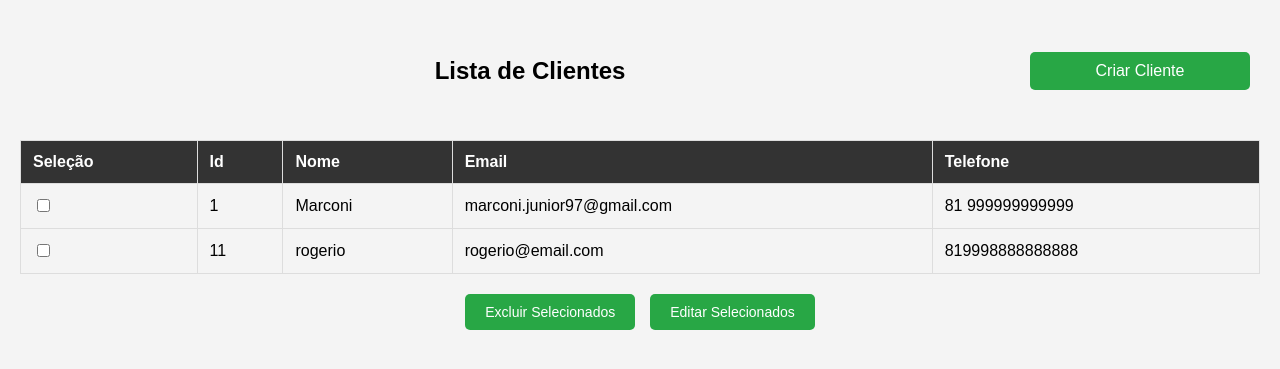
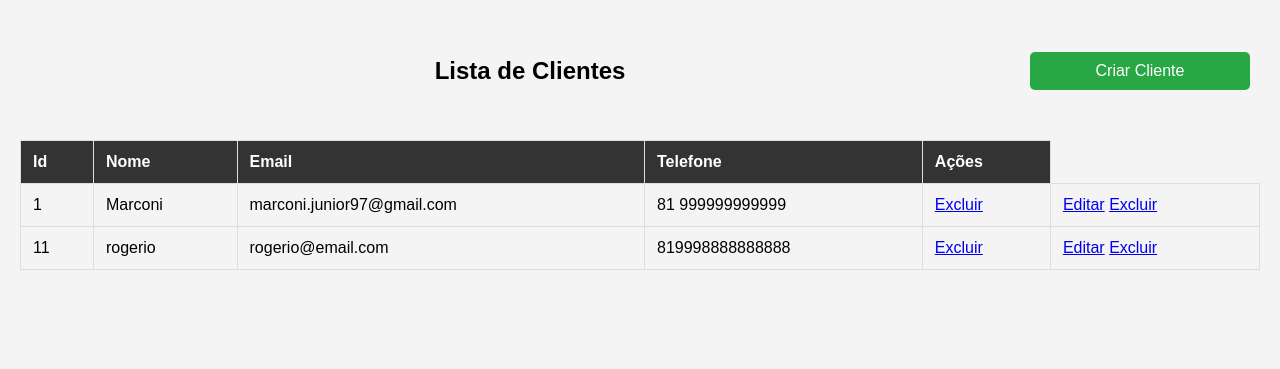
Before and after one commit to natan20200679/Django, a Django app: page /clientes/ in a window 1280 px wide. Shown: the part 58-427 px from the top of the page. Run offline with Django 5.2, Linux system fonts and the light colour scheme; a user stored in the database is signed in; data comes from the database, SQL or seed files in the repository.

Commit message:
Remove "<Form>" and Update button links

```diff
--- a/barbearia_pdv/pdv/templates/pdv/clientes.html
+++ b/barbearia_pdv/pdv/templates/pdv/clientes.html
@@ -1,40 +1,42 @@
 {% extends 'pdv/base.html' %}
+
 {% load static %}
+
 {% block extra_styles %}
 <link rel="stylesheet" href="{% static 'tabelas/tabelas.css' %}">
 {% endblock %}
+
 {% block content %}
 <div class="titulo">
     <h2>Lista de Clientes</h2>
     <a href="{% url 'criar_cliente' %}" class="btn">Criar Cliente</a>
 </div>
-<form method="POST" action="{% url 'excluir_cliente' %}">
-    {% csrf_token %}
 <table>
     <tr>
-            <th>Seleção</th>
         <th>Id</th>
         <th>Nome</th>
         <th>Email</th>
         <th>Telefone</th>
+        <th>Ações</th> <!-- Mudamos o nome da coluna de Seleção para Ações -->
     </tr>
     {% for cliente in clientes %}
         <tr>
-            <td>
-                <input type="checkbox" name="clientes_selecionados" value="{{ cliente.id }}">
-            </td>
             <td>{{ cliente.id }}</td>
             <td>{{ cliente.nome }}</td>
             <td>{{ cliente.email }}</td>
             <td>{{ cliente.telefone }}</td>
+            <td>
+                <!-- O link direciona para a tela excluir_cliente.html perfeitamente -->
+                <a href="{% url 'excluir_cliente' cliente.id %}" class="btn-excluir">Excluir</a>
+            </td>
+            <td>
+                <a href="#" class="btn-editar">Editar</a>
+                <a href="{% url 'excluir_cliente' cliente.id %}" class="btn-excluir">Excluir</a>
+            </td>
         </tr>
     {% endfor %}
 </table>
-    <div class="botoes-centrais">
-      <button class="btn-excluir">Excluir Selecionados</button>
-      <button class="btn-editar">Editar Selecionados</button>
-    </div>
-</form>
+
 {% if messages %}
     {% for message in messages %}
         <div class="alert alert-success alert-dismissible fade show" role="alert">
@@ -42,4 +44,5 @@
         </div>
     {% endfor %}
 {% endif %}
+
 {% endblock %}
```
Lines whose indentation alone changed are shown as unchanged.
